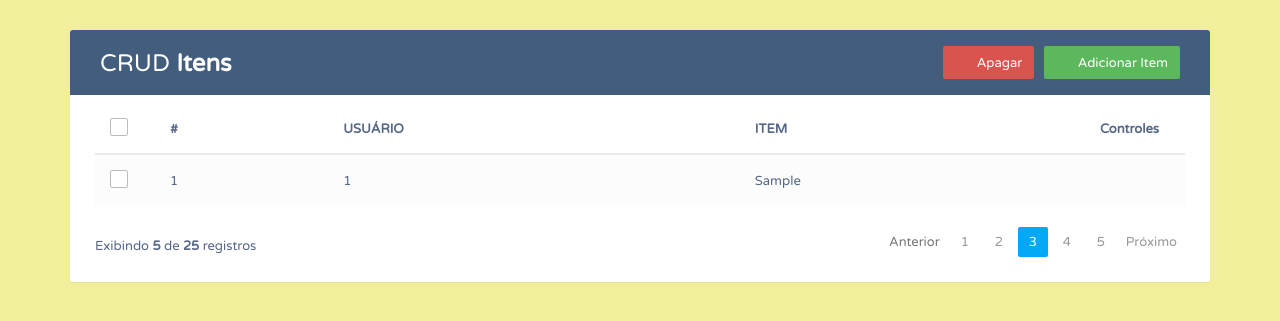
After one commit to JdC-Santos/ProjetoTP, a PHP site: page /lista.php in a window 1280 px wide. The commit adds this page. Shown: the top 321 px of the page. Run offline with PHP 8.4, Linux system fonts and the light colour scheme; tables that the repository leaves empty hold one stand-in row (values such as "Sample post").

Commit message:
Inserindo tela de lista de item, função de listar e excluir item

```diff
--- a/conexao.php
+++ b/conexao.php
@@ -1,7 +1,7 @@
 <?php
 $server = "localhost";
 $user = "root";
-$password = "usbw";
+$password = "";
 $db = "ProjetoTP";
 
 // Create connection
--- /dev/null
+++ b/css/style.css
@@ -0,0 +1,219 @@
+    body {
+        color: #566787;
+		background: #f1ef99;
+		font-family: 'Varela Round', sans-serif;
+		font-size: 13px;
+	}
+	.table-wrapper {
+        background: #fff;
+        padding: 20px 25px;
+        margin: 30px 0;
+		border-radius: 3px;
+        box-shadow: 0 1px 1px rgba(0,0,0,.05);
+    }
+	.table-title {
+		padding-bottom: 15px;
+		background: #435d7d;
+		color: #fff;
+		padding: 16px 30px;
+		margin: -20px -25px 10px;
+		border-radius: 3px 3px 0 0;
+    }
+    .table-title h2 {
+		margin: 5px 0 0;
+		font-size: 24px;
+	}
+	.table-title .btn-group {
+		float: right;
+	}
+	.table-title .btn {
+		color: #fff;
+		float: right;
+		font-size: 13px;
+		border: none;
+		min-width: 50px;
+		border-radius: 2px;
+		border: none;
+		outline: none !important;
+		margin-left: 10px;
+	}
+	.table-title .btn i {
+		float: left;
+		font-size: 21px;
+		margin-right: 5px;
+	}
+	.table-title .btn span {
+		float: left;
+		margin-top: 2px;
+	}
+    table.table tr th, table.table tr td {
+        border-color: #e9e9e9;
+		padding: 12px 15px;
+		vertical-align: middle;
+    }
+	table.table tr th:first-child {
+		width: 60px;
+	}
+	table.table tr th:last-child {
+		width: 100px;
+	}
+    table.table-striped tbody tr:nth-of-type(odd) {
+    	background-color: #fcfcfc;
+	}
+	table.table-striped.table-hover tbody tr:hover {
+		background: #f5f5f5;
+	}
+    table.table th i {
+        font-size: 13px;
+        margin: 0 5px;
+        cursor: pointer;
+    }
+    table.table td:last-child i {
+		opacity: 0.9;
+		font-size: 22px;
+        margin: 0 5px;
+    }
+	table.table td a {
+		font-weight: bold;
+		color: #566787;
+		display: inline-block;
+		text-decoration: none;
+		outline: none !important;
+	}
+	table.table td a:hover {
+		color: #2196F3;
+	}
+	table.table td a.edit {
+        color: #FFC107;
+    }
+    table.table td a.delete {
+        color: #F44336;
+    }
+    table.table td i {
+        font-size: 19px;
+    }
+	table.table .avatar {
+		border-radius: 50%;
+		vertical-align: middle;
+		margin-right: 10px;
+	}
+    .pagination {
+        float: right;
+        margin: 0 0 5px;
+    }
+    .pagination li a {
+        border: none;
+        font-size: 13px;
+        min-width: 30px;
+        min-height: 30px;
+        color: #999;
+        margin: 0 2px;
+        line-height: 30px;
+        border-radius: 2px !important;
+        text-align: center;
+        padding: 0 6px;
+    }
+    .pagination li a:hover {
+        color: #666;
+    }
+    .pagination li.active a, .pagination li.active a.page-link {
+        background: #03A9F4;
+    }
+    .pagination li.active a:hover {
+        background: #0397d6;
+    }
+	.pagination li.disabled i {
+        color: #ccc;
+    }
+    .pagination li i {
+        font-size: 16px;
+        padding-top: 6px
+    }
+    .hint-text {
+        float: left;
+        margin-top: 10px;
+        font-size: 13px;
+    }
+	/* Custom checkbox */
+	.custom-checkbox {
+		position: relative;
+	}
+	.custom-checkbox input[type="checkbox"] {
+		opacity: 0;
+		position: absolute;
+		margin: 5px 0 0 3px;
+		z-index: 9;
+	}
+	.custom-checkbox label:before{
+		width: 18px;
+		height: 18px;
+	}
+	.custom-checkbox label:before {
+		content: '';
+		margin-right: 10px;
+		display: inline-block;
+		vertical-align: text-top;
+		background: white;
+		border: 1px solid #bbb;
+		border-radius: 2px;
+		box-sizing: border-box;
+		z-index: 2;
+	}
+	.custom-checkbox input[type="checkbox"]:checked + label:after {
+		content: '';
+		position: absolute;
+		left: 6px;
+		top: 3px;
+		width: 6px;
+		height: 11px;
+		border: solid #000;
+		border-width: 0 3px 3px 0;
+		transform: inherit;
+		z-index: 3;
+		transform: rotateZ(45deg);
+	}
+	.custom-checkbox input[type="checkbox"]:checked + label:before {
+		border-color: #03A9F4;
+		background: #03A9F4;
+	}
+	.custom-checkbox input[type="checkbox"]:checked + label:after {
+		border-color: #fff;
+	}
+	.custom-checkbox input[type="checkbox"]:disabled + label:before {
+		color: #b8b8b8;
+		cursor: auto;
+		box-shadow: none;
+		background: #ddd;
+	}
+	/* Modal styles */
+	.modal .modal-dialog {
+		max-width: 400px;
+	}
+	.modal .modal-header, .modal .modal-body, .modal .modal-footer {
+		padding: 20px 30px;
+	}
+	.modal .modal-content {
+		border-radius: 3px;
+	}
+	.modal .modal-footer {
+		background: #ecf0f1;
+		border-radius: 0 0 3px 3px;
+	}
+    .modal .modal-title {
+        display: inline-block;
+    }
+	.modal .form-control {
+		border-radius: 2px;
+		box-shadow: none;
+		border-color: #dddddd;
+	}
+	.modal textarea.form-control {
+		resize: vertical;
+	}
+	.modal .btn {
+		border-radius: 2px;
+		min-width: 100px;
+	}
+	.modal form label {
+		font-weight: normal;
+	}
--- /dev/null
+++ b/funcoes.php
@@ -0,0 +1,25 @@
+<?php include 'conexao.php';
+//função de lista item
+function ListarItem(){
+	$sql = 'SELECT * FROM item';
+	$res = $GLOBALS['conn']->query($sql);
+	return $res;
+}
+// função para excluir id_item
+
+function ExcluirItem($cd){
+	$sql = 'DELETE FROM item WHERE id_item ='.$cd;
+	$res = $GLOBALS['conn']->query($sql);
+	if($res){
+		alert("Excluido com sucesso");
+	}else{
+		alert("Erro ao excluir");
+	}
+}
+
+// função de alerta
+
+function alert($msg){
+	echo '<script>alert("'.$msg.'");</script>';
+}
+?>
--- /dev/null
+++ b/lista.php
@@ -0,0 +1,171 @@
+<?php
+include "funcoes.php";
+
+if (isset($_POST['codigo'])) {
+	ExcluirItem($_POST['codigo']);
+}
+//VERIFICAMOS SE ESTA TENTANDO CADASTRAR UMA FORMA DE PGTO
+/*if (isset($_POST['nomepgto'])) {
+	CadastrarFormaPgto($_POST['nomepgto']);
+}
+
+if (isset($_POST['cd'])) {
+	AtualizarFormaPgto($_POST['cd'], $_POST['nome']);
+}*/
+?>
+<!DOCTYPE html>
+<html lang="pt-br">
+<head>
+<meta charset="utf-8">
+<meta http-equiv="X-UA-Compatible" content="IE=edge">
+<meta name="viewport" content="width=device-width, initial-scale=1">
+<title>HOTEL ROYAL | Sistema de Gestão</title>
+<link rel="stylesheet" href="https://fonts.googleapis.com/css?family=Roboto|Varela+Round">
+<link rel="stylesheet" href="https://fonts.googleapis.com/icon?family=Material+Icons">
+<link rel="stylesheet" href="https://maxcdn.bootstrapcdn.com/font-awesome/4.7.0/css/font-awesome.min.css">
+<link rel="stylesheet" href="https://maxcdn.bootstrapcdn.com/bootstrap/3.3.7/css/bootstrap.min.css">
+<link rel="stylesheet" href="css/style.css">
+<script src="https://ajax.googleapis.com/ajax/libs/jquery/1.12.4/jquery.min.js"></script>
+<script src="https://maxcdn.bootstrapcdn.com/bootstrap/3.3.7/js/bootstrap.min.js"></script>
+<script type="text/javascript"src="js/functions.js"></script>
+</head>
+<body>
+    <div class="container">
+        <div class="table-wrapper">
+            <div class="table-title">
+                <div class="row">
+                    <div class="col-sm-6">
+						<h2>CRUD <b>Itens</b></h2>
+					</div>
+					<div class="col-sm-6">
+						<a href="#ModalAdicionar" class="btn btn-success" data-toggle="modal"><i class="material-icons">&#xE147;</i> <span>Adicionar Item</span></a>
+						<a href="#ModalExcluir" class="btn btn-danger" data-toggle="modal"><i class="material-icons">&#xE15C;</i> <span>Apagar</span></a>
+					</div>
+                </div>
+            </div>
+            <table class="table table-striped table-hover">
+                <thead>
+                    <tr>
+						<th>
+							<span class="custom-checkbox">
+								<input type="checkbox" id="SelecionarTudo">
+								<label for="SelecionarTudo"></label>
+							</span>
+						</th>
+                        <th>#</th>
+                        <th>USUÁRIO</th>
+                        <th>ITEM</th>
+                        <th>Controles</th>
+                    </tr>
+                </thead>
+                <tbody>
+                	<?php
+                		$itens = ListarItem();
+                		while ($item = $itens->fetch_array()){
+                	 ?>
+                    <tr>
+						<td>
+							<span class="custom-checkbox">
+								<input type="checkbox" id="checkbox1" name="options[]" value="1">
+								<label for="checkbox1"></label>
+							</span>
+						</td>
+                        <td><?php echo $item['id_item']; ?></td>
+												<td><?php echo $item['id_usuario']; ?></td>
+                        <td><?php echo $item['nm_item']; ?></td>
+                        <td>
+                            <a href="#ModalEditar" id="<?php //echo $forma['CD_FORMA_PGTO']; ?>" nome="<?php //echo $forma['NM_FORMA_PAGTO']; ?>" class="edit" data-toggle="modal"><i class="material-icons" data-toggle="tooltip" title="Editar">&#xE254;</i></a>
+                            <a href="#ModalExcluir" id="<?php  echo($item['id_item']); ?>" class="delete" data-toggle="modal"><i class="material-icons" data-toggle="tooltip" title="Excluir">&#xE872;</i></a>
+                        </td>
+                    </tr>
+                	<?php
+               			 }
+                	?>
+                </tbody>
+            </table>
+			<div class="clearfix">
+                <div class="hint-text">Exibindo <b>5</b> de <b>25</b> registros</div>
+                <ul class="pagination">
+                    <li class="page-item disabled"><a href="#">Anterior</a></li>
+                    <li class="page-item"><a href="#" class="page-link">1</a></li>
+                    <li class="page-item"><a href="#" class="page-link">2</a></li>
+                    <li class="page-item active"><a href="#" class="page-link">3</a></li>
+                    <li class="page-item"><a href="#" class="page-link">4</a></li>
+                    <li class="page-item"><a href="#" class="page-link">5</a></li>
+                    <li class="page-item"><a href="#" class="page-link">Próximo</a></li>
+                </ul>
+            </div>
+        </div>
+    </div>
+	<!-- Edit Modal HTML -->
+	<div id="ModalAdicionar" class="modal fade">
+		<div class="modal-dialog">
+			<div class="modal-content">
+				<form action="lista.php" method="post">
+					<div class="modal-header">
+						<h4 class="modal-title">Adicionar Novo</h4>
+						<button type="button" class="close" data-dismiss="modal" aria-hidden="true">&times;</button>
+					</div>
+					<div class="modal-body">
+						<div class="form-group">
+							<label>Item:</label>
+							<input type="text" name="nomepgto" class="form-control" required>
+						</div>
+
+					</div>
+					<div class="modal-footer">
+						<input type="button" class="btn btn-default" data-dismiss="modal" value="Cancelar">
+						<input type="submit" class="btn btn-success" value="Cadastrar">
+					</div>
+				</form>
+			</div>
+		</div>
+	</div>
+	<!-- Edit Modal HTML -->
+	<div id="ModalEditar" class="modal fade">
+		<div class="modal-dialog">
+			<div class="modal-content">
+				<form action="lista.php" method="post">
+					<div class="modal-header">
+						<h4 class="modal-title">Editar Registro</h4>
+						<button type="button" class="close" data-dismiss="modal" aria-hidden="true">&times;</button>
+					</div>
+					<div class="modal-body">
+						<div class="form-group">
+							<label>Item</label>
+							<input type="hidden" name="cd" id="cd">
+							<input type="text" name="nome" id="nome" class="form-control" required>
+						</div>
+					</div>
+					<div class="modal-footer">
+						<input type="button" class="btn btn-default" data-dismiss="modal" value="Cancelar">
+						<input type="submit" class="btn btn-info" value="Salvar">
+					</div>
+				</form>
+			</div>
+		</div>
+	</div>
+	<!-- Delete Modal HTML -->
+	<div id="ModalExcluir" class="modal fade">
+		<div class="modal-dialog">
+			<div class="modal-content">
+				<form action="lista.php" method="post">
+					<input type="hidden" name="codigo" id="codigo" value="">
+					<div class="modal-header">
+						<h4 class="modal-title">Excluir Registro</h4>
+						<button type="button" class="close" data-dismiss="modal" aria-hidden="true">&times;</button>
+					</div>
+					<div class="modal-body">
+						<p>Tem certeza de que deseja excluir esse registro?</p>
+						<p class="text-warning"><small>Não será possível recuperar depois.</small></p>
+					</div>
+					<div class="modal-footer">
+						<input type="button" class="btn btn-default" data-dismiss="modal" value="Cancelar">
+						<input type="submit" class="btn btn-danger" value="Excluir">
+					</div>
+				</form>
+			</div>
+		</div>
+	</div>
+</body>
+</html>
```
Also changed, not shown: js/functions.js (added, +35 -0 lines), index.php (line endings or trailing spaces).
